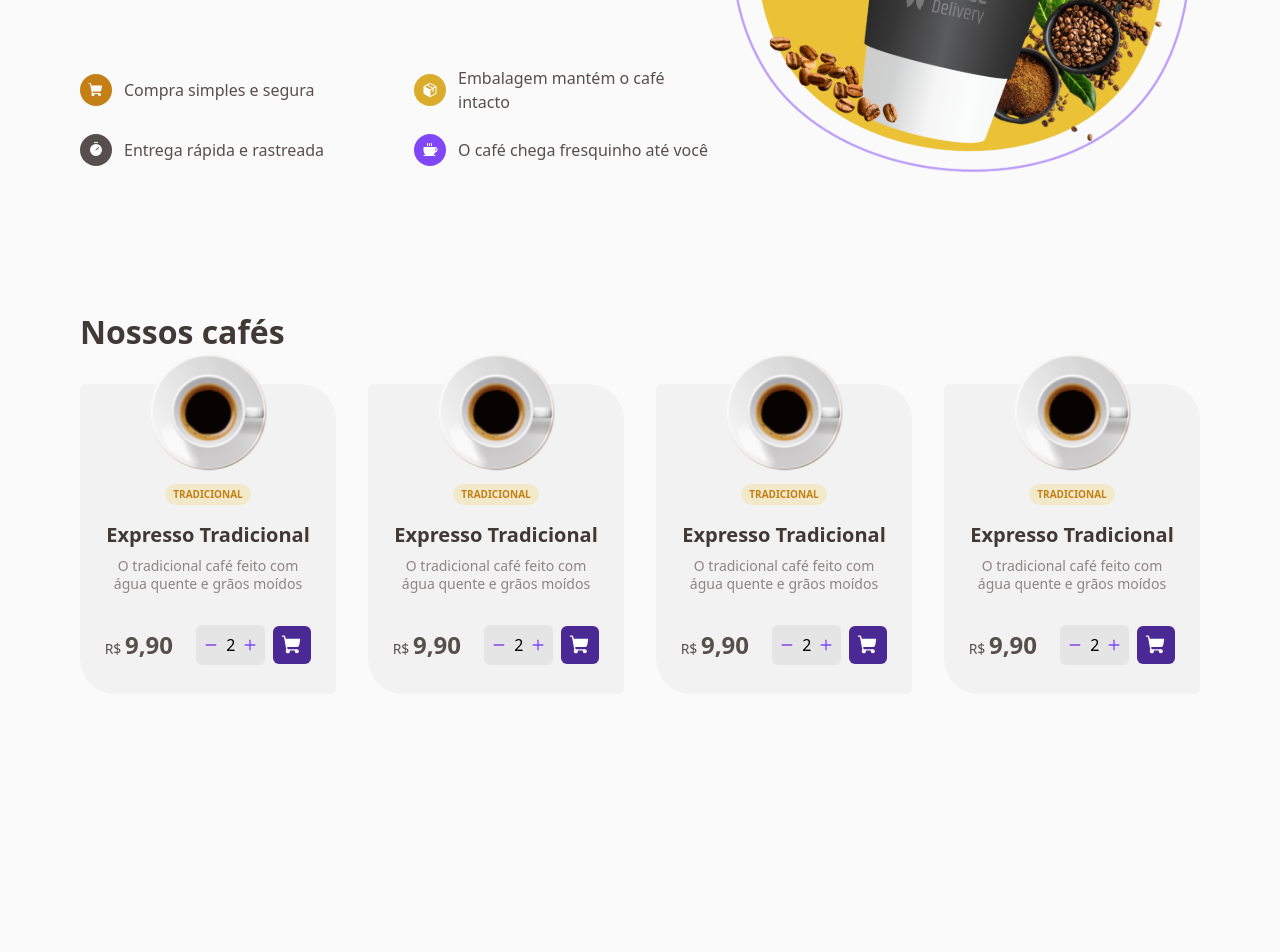
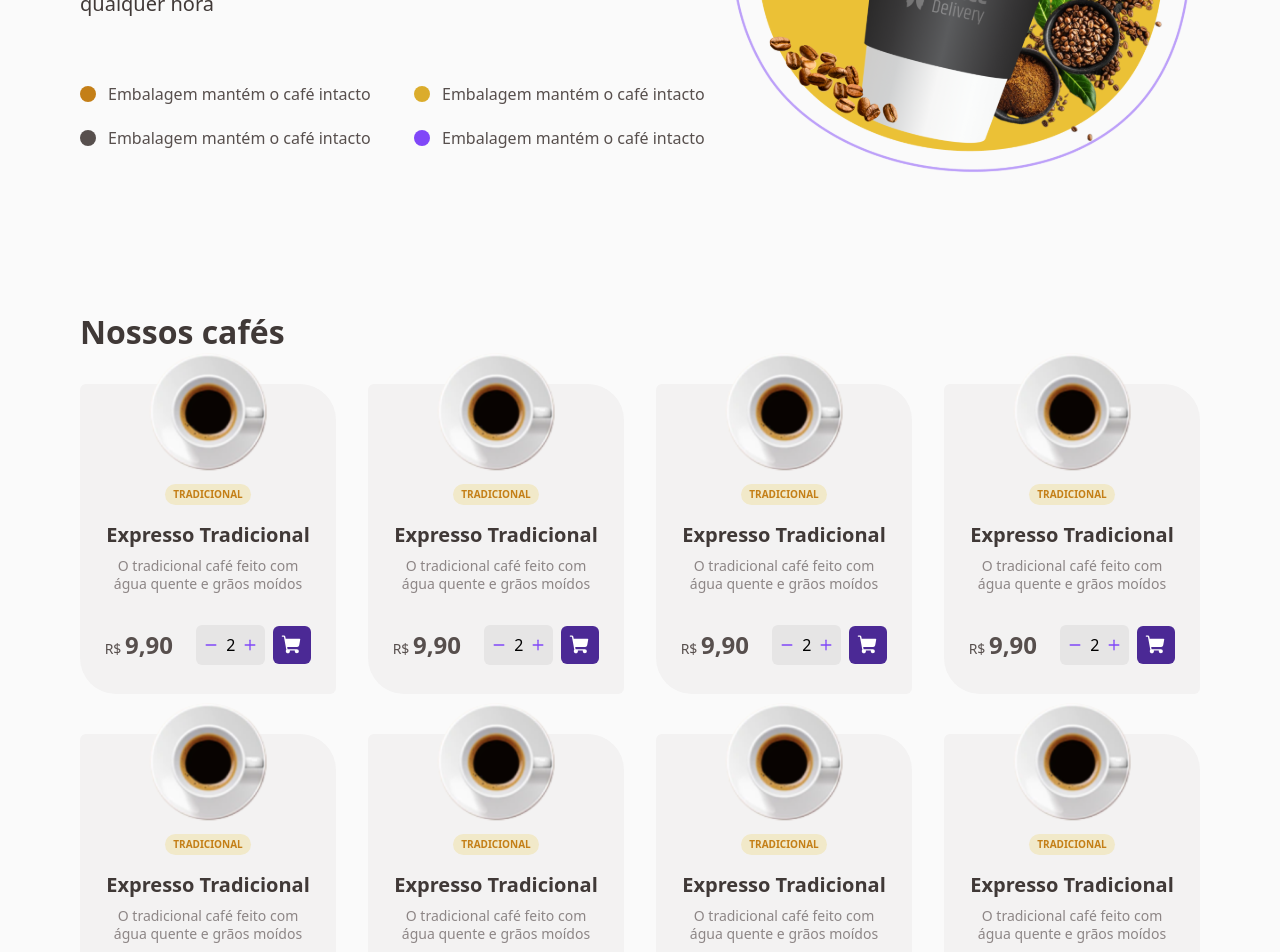
Before and after one commit to wwilliamsantana/coffee-delivery-ignite, a React (Vite) app: page / in a window 1280 px wide. Shown: the part 380-1332 px from the top of the page. Before the commit the page ends 1234 px from the top, so only its background shows below. Built offline with nearby package versions, Linux system fonts and the light colour scheme.

Commit message:
Estrutura - Finalized

```diff
--- a/package.json
+++ b/package.json
@@ -10,6 +10,7 @@
     "eslint": "npx eslint src --ext .ts,.tsx"
   },
   "dependencies": {
+    "@radix-ui/react-separator": "^1.0.1",
     "@radix-ui/react-toggle-group": "^1.0.1",
     "phosphor-react": "^1.4.1",
     "react": "^18.2.0",
--- a/src/components/Heading.tsx
+++ /dev/null
@@ -1,48 +0,0 @@
-import imageHeading from "../assets/image-heading.svg"
-import { ShoppingCart, Timer, Package, Coffee } from "phosphor-react"
-
-export function Heading() {
-  return (
-    <header className="bg-backHeading w-full bg-cover bg-center ">
-      <div className="max-w-[70rem] mx-auto flex item-center justify-between gap-4">
-
-        <div className="flex-1 flex flex-col justify-center">
-          <div className="flex flex-col items-start gap-4">
-            <h1 className="font-baloo font-extrabold text-5xl text-base-title">Encontre o café perfeito para qualquer hora do dia</h1>
-            <span className="text-xl text-base-subtitle">Com o Coffee Delivery você recebe seu café onde estiver, a qualquer hora</span>
-          </div>
-
-          <div className="mt-16 grid grid-cols-2 gap-x-10 gap-y-5">
-
-            <div className="flex items-center gap-3">
-              <div className="p-2 rounded-full bg-yellow-dark text-white"><ShoppingCart weight="fill" /></div>
-              <div className="text-base text-base-text">Compra simples e segura</div>
-            </div>
-
-            <div className="flex items-center gap-3">
-              <div className="p-2 rounded-full text-white  bg-yellow"><Package weight="fill" /></div>
-              <div className="text-base text-base-text">Embalagem mantém o café intacto</div>
-            </div>
-
-            <div className="flex items-center  gap-3">
-              <div className="p-2 rounded-full text-white bg-base-text"><Timer weight="fill" /></div>
-              <div className="text-base text-base-text"> Entrega rápida e rastreada</div>
-            </div>
-
-            <div className="flex items-center gap-3">
-              <div className="p-2 rounded-full text-white bg-purple"><Coffee weight="fill" /></div>
-              <div className="text-base text-base-text">O café chega fresquinho até você</div>
-            </div>
-
-          </div>
-
-        </div>
-
-        <div className="py-24 ">
-          <img src={imageHeading} alt="" />
-        </div>
-
-      </div>
-    </header>
-  )
-}
--- /dev/null
+++ b/src/pages/Checkout/components/InputForm.tsx
@@ -0,0 +1,15 @@
+import { InputHTMLAttributes } from "react";
+
+interface InputFormProps extends InputHTMLAttributes<HTMLInputElement> { }
+
+
+
+
+export function InputForm({ className, ...props }: InputFormProps) {
+  return (
+    <input
+      {...props}
+      className={`bg-base-input p-3 ${className} text-base-text placeholder:text-base-label rounded  outline-none  focus:ring-1 ring-yellow-dark`}
+    />
+  )
+}
--- /dev/null
+++ b/src/pages/Checkout/components/ItemCartBuy.tsx
@@ -0,0 +1,50 @@
+import { Minus, Plus, Trash } from "phosphor-react";
+import * as Separator from '@radix-ui/react-separator';
+
+
+interface ItemCartbuyProps {
+  sourceImage: string
+  title: string
+  value: number
+
+}
+
+
+export function ItemCartBuy({ sourceImage, title, value }: ItemCartbuyProps) {
+  return (
+    <>
+      <div className="flex items-start justify-between">
+        <img className="w-16 h-16 mr-5" src={sourceImage} alt="" />
+        <div className="flex flex-col items-start gap-2 flex-1">
+          <span>{title}</span>
+
+          <div className="flex items-center gap-2">
+
+            <div className="bg-base-button px-2 py-[0.15rem] flex items-center gap-1 rounded-md ">
+              <button className="text-purple hover:text-purple-dark">
+                <Minus size={14} weight={"bold"} />
+              </button>
+              <span>
+                2
+              </span>
+              <button className="text-purple hover:text-purple-dark">
+                <Plus size={14} weight={"bold"} />
+              </button>
+            </div>
+
+            <button className="bg-base-button hover:bg-base-hover px-2 py-[0.407rem] flex items-center gap-1 rounded-md ">
+
+              <Trash weight={"regular"} className="text-purple" />
+
+              <span className="uppercase text-base-text text-xs">Remover</span>
+
+            </button>
+
+          </div>
+        </div>
+        <span className="text-base-text text-base font-bold">{value.toLocaleString('pt-br', { style: 'currency', currency: 'BRL' })}</span>
+      </div>
+      <Separator.Root className="border border-base-button my-6" />
+    </>
+  )
+}
--- a/src/pages/Checkout/index.tsx
+++ b/src/pages/Checkout/index.tsx
@@ -3,6 +3,8 @@ import * as ToggleGroup from '@radix-ui/react-toggle-group';
 import image1 from "../../assets/coffees/Image.svg"
 import { useState } from "react";
 import { NavLink } from "react-router-dom";
+import { InputForm } from "./components/InputForm";
+import { ItemCartBuy } from "./components/ItemCartBuy";
 
 export function Checkout() {
 
@@ -24,36 +26,27 @@ export function Checkout() {
             <div className="flex items-start flex-col">
               <span className="text-base-subtitle">Endereço de Entrega</span>
               <span className="text-base-text text-sm">Informe o endereço onde deseja receber seu pedido</span>
-
             </div>
 
           </div>
 
           <form action="" className="flex flex-col gap-4">
 
-            <input
-              className="w-[12.5rem] bg-base-input p-3 text-base-text placeholder:text-base-label rounded  outline-none  focus:ring-1 ring-yellow-dark"
-              type="number"
-              placeholder="CEP"
-            />
+
+            <InputForm type="number" placeholder="CEP" className={"w-[12.5rem]"} />
+
             <input
               className="w-full bg-base-input p-3 text-base-text placeholder:text-base-label rounded  outline-none  focus:ring-1 ring-yellow-dark"
               type="text"
               placeholder="Rua"
             />
+            <InputForm type="text" placeholder="Rua" className={"w-full"} />
 
             <div className="flex gap-3 items-center">
-              <input
-                className="w-[12.5rem] bg-base-input p-3 text-base-text placeholder:text-base-label rounded  outline-none  focus:ring-1 ring-yellow-dark"
-                type="number"
-                placeholder="Número"
-              />
+              <InputForm type="number" placeholder="Número" className={"w-[12.5rem]"} />
+
               <div className="relative w-full ">
-                <input
-                  className="w-full bg-base-input p-3 text-base-text placeholder:text-base-label rounded  outline-none  focus:ring-1 ring-yellow-dark"
-                  type="text"
-                  placeholder="Complemento"
-                />
+                <InputForm type="text" placeholder="Complemento" className={"w-full"} />
                 <span className="absolute right-3 top-4  text-base-label italic text-xs select-none">Opcional</span>
               </div>
 
@@ -61,23 +54,9 @@ export function Checkout() {
 
             <div className="flex gap-3 items-center">
 
-              <input
-                className="w-[12.5rem] bg-base-input p-3 text-base-text placeholder:text-base-label rounded  outline-none  focus:ring-1 ring-yellow-dark"
-                type="text"
-                placeholder="Bairro"
-              />
-              <input
-                className="w-full bg-base-input p-3 text-base-text placeholder:text-base-label rounded  outline-none  focus:ring-1 ring-yellow-dark"
-                type="text"
-                placeholder="Cidade"
-              />
-              <input
-                className="w-[3.75rem] bg-base-input p-3 text-base-text placeholder:text-base-label rounded  outline-none  focus:ring-1 ring-yellow-dark"
-                type="text"
-
-                placeholder="UF"
-              />
-
+              <InputForm type="text" placeholder="Bairro" className={"w-[12.5rem]"} />
+              <InputForm type="text" placeholder="Cidade" className={"w-full"} />
+              <InputForm type="text" placeholder="UF" className={"w-[3.75rem]"} />
 
             </div>
           </form>
@@ -137,74 +116,9 @@ export function Checkout() {
         <div className="bg-base-card flex items-center w-[28rem] p-10 rounded-md rounded-tr-[2.75rem] rounded-bl-[2.75rem]">
           <div className="w-[23rem] flex flex-col">
 
-            <div className="flex items-start justify-between">
-              <img className="w-16 h-16 mr-5" src={image1} alt="" />
-              <div className="flex flex-col items-start gap-2 flex-1">
-                <span>Expresso Tradicional</span>
 
-                <div className="flex items-center gap-2">
-
-                  <div className="bg-base-button px-2 py-[0.15rem] flex items-center gap-1 rounded-md ">
-                    <button className="text-purple hover:text-purple-dark">
-                      <Minus size={14} weight={"bold"} />
-                    </button>
-                    <span>
-                      2
-                    </span>
-                    <button className="text-purple hover:text-purple-dark">
-                      <Plus size={14} weight={"bold"} />
-                    </button>
-                  </div>
-
-                  <button className="bg-base-button hover:bg-base-hover px-2 py-[0.407rem] flex items-center gap-1 rounded-md ">
-
-                    <Trash weight={"regular"} className="text-purple" />
-
-                    <span className="uppercase text-base-text text-xs">Remover</span>
-
-                  </button>
-
-                </div>
-              </div>
-              <span className="text-base-text text-base font-bold">R$ 9,90</span>
-            </div>
-
-            <span className="border border-solid border-base-button my-6"></span>
-
-            <div className="flex items-start justify-between">
-              <img className="w-16 h-16 mr-5" src={image1} alt="" />
-              <div className="flex flex-col items-start gap-2 flex-1">
-                <span>Expresso Tradicional</span>
-
-                <div className="flex items-center gap-2">
-
-                  <div className="bg-base-button px-2 py-[0.15rem] flex items-center gap-1 rounded-md ">
-                    <button className="text-purple hover:text-purple-dark">
-                      <Minus size={14} weight={"bold"} />
-                    </button>
-                    <span>
-                      2
-                    </span>
-                    <button className="text-purple hover:text-purple-dark">
-                      <Plus size={14} weight={"bold"} />
-                    </button>
-                  </div>
-
-                  <button className="bg-base-button hover:bg-base-hover px-2 py-[0.407rem] flex items-center gap-1 rounded-md ">
-
-                    <Trash weight={"regular"} className="text-purple" />
-
-                    <span className="uppercase text-base-text text-xs">Remover</span>
-
-                  </button>
-
-                </div>
-              </div>
-              <span className="text-base-text text-base font-bold">R$ 9,90</span>
-            </div>
-
-
-            <span className="border border-solid border-base-button my-6"></span>
+            <ItemCartBuy sourceImage={image1} title="Expresso Tradicional" value={9.9} />
+            <ItemCartBuy sourceImage={image1} title="Expresso Tradicional" value={9.9} />
 
             <div className="flex flex-col  text-base-text gap-3">
 
--- /dev/null
+++ b/src/pages/Home/components/Heading.tsx
@@ -0,0 +1,34 @@
+import imageHeading from "../../../assets/image-heading.svg"
+import { ShoppingCart, Timer, Package, Coffee } from "phosphor-react"
+import { IconText } from "./IconText"
+
+export function Heading() {
+  return (
+    <header className="bg-backHeading w-full bg-cover bg-center ">
+      <div className="max-w-[70rem] mx-auto flex item-center justify-between gap-4">
+
+        <div className="flex-1 flex flex-col justify-center">
+          <div className="flex flex-col items-start gap-4">
+            <h1 className="font-baloo font-extrabold text-5xl text-base-title">Encontre o café perfeito para qualquer hora do dia</h1>
+            <span className="text-xl text-base-subtitle">Com o Coffee Delivery você recebe seu café onde estiver, a qualquer hora</span>
+          </div>
+
+          <div className="mt-16 grid grid-cols-2 gap-x-10 gap-y-5">
+
+            <IconText element={<ShoppingCart weight='fill' />} color={"bg-yellow-dark"} />
+            <IconText element={<Package weight='fill' />} color={"bg-yellow"} />
+            <IconText element={<Timer weight='fill' />} color={"bg-base-text"} />
+            <IconText element={<Coffee weight='fill' />} color={"bg-purple"} />
+
+          </div>
+
+        </div>
+
+        <div className="py-24 ">
+          <img src={imageHeading} alt="" />
+        </div>
+
+      </div>
+    </header>
+  )
+}
--- /dev/null
+++ b/src/pages/Home/components/IconText.tsx
@@ -0,0 +1,15 @@
+import { ReactNode } from "react"
+
+interface IconTextPorps {
+  children: ReactNode
+  color: string
+}
+
+export function IconText({ children, color }: IconTextPorps) {
+  return (
+    <div className="flex items-center gap-3">
+      <div className={`p-2 rounded-full text-white ${color} `}>{children}</div>
+      <div className="text-base text-base-text">Embalagem mantém o café intacto</div>
+    </div>
+  )
+}
--- a/src/components/ItemCoffee.tsx
+++ b/src/pages/Home/components/ItemCoffee.tsx
@@ -1,9 +1,9 @@
 import { Minus, Plus, ShoppingCart } from "phosphor-react";
-import image1 from "../assets/coffees/Image.svg"
+import image1 from "../../../assets/coffees/Image.svg"
 
 export function ItemCoffee() {
   return (
-    <div className="w-64 h-[19.375rem] flex-1 rounded-md bg-base-card rounded-tr-[2.25rem] rounded-bl-[2.25rem] flex flex-col items-center  ">
+    <main className="w-64 h-[19.375rem] flex-1 rounded-md bg-base-card rounded-tr-[2.25rem] rounded-bl-[2.25rem] flex flex-col items-center  ">
 
       <img className="w-[7.5rem] h-[7.5rem]  -mt-8 " src={image1} alt="" />
 
@@ -40,8 +40,6 @@ export function ItemCoffee() {
             <button className="text-purple hover:text-purple-dark">
               <Plus size={14} weight={"bold"} />
             </button>
-
-
           </div>
 
           <button className="p-2 bg-purple-dark text-white rounded-md hover:bg-purple">
@@ -54,6 +52,6 @@ export function ItemCoffee() {
 
 
 
-    </div>
+    </main>
   )
 }
--- a/src/components/ListCoffees.tsx
+++ b/src/pages/Home/components/ListCoffees.tsx
@@ -15,6 +15,10 @@ export function ListCoffees() {
         <ItemCoffee />
         <ItemCoffee />
         <ItemCoffee />
+        <ItemCoffee />
+        <ItemCoffee />
+        <ItemCoffee />
+        <ItemCoffee />
 
 
 
--- a/src/pages/Home/index.tsx
+++ b/src/pages/Home/index.tsx
@@ -1,12 +1,11 @@
-import { Heading } from "../../components/Heading";
-import { ListCoffees } from "../../components/ListCoffees";
+import { Heading } from "./components/Heading";
+import { ListCoffees } from "./components/ListCoffees";
 
 export function Home() {
   return (
     <div>
       <Heading />
       <ListCoffees />
-
     </div>
   )
 }
--- a/src/pages/Success/index.tsx
+++ b/src/pages/Success/index.tsx
@@ -9,9 +9,11 @@ export function Success() {
         <span className="text-xl text-base-subtitle">Agora é só aguardar que logo o café chegará até você</span>
 
       </div>
+
       <div className="flex items-center mt-10 gap-[6.375rem]">
 
         <div className="p-0.5 bg-gradient-to-tl from-purple to-yellow rounded-md rounded-tr-[2.25rem] rounded-bl-[2.25rem]">
+
           <div className="w-[32.875rem] rounded-md rounded-tr-[2.25rem] rounded-bl-[2.25rem] p-[2.375rem] bg-background flex flex-col gap-8">
 
             <div className="flex items-center justify-start gap-3">
@@ -55,6 +57,7 @@ export function Success() {
         <div className="w-full">
           <img src={imageSuccess} alt="" />
         </div>
+
       </div>
     </div>
   )
```
Also changed, not shown: 1 other file (tests, documents, lock files or other folders).
